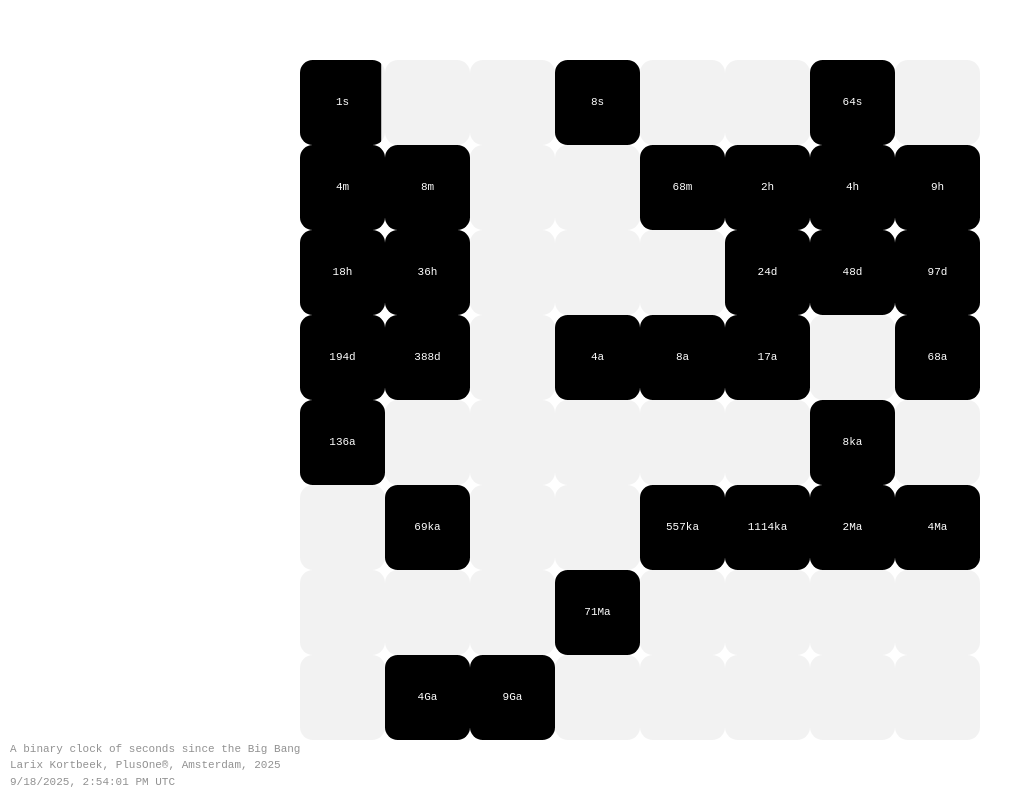
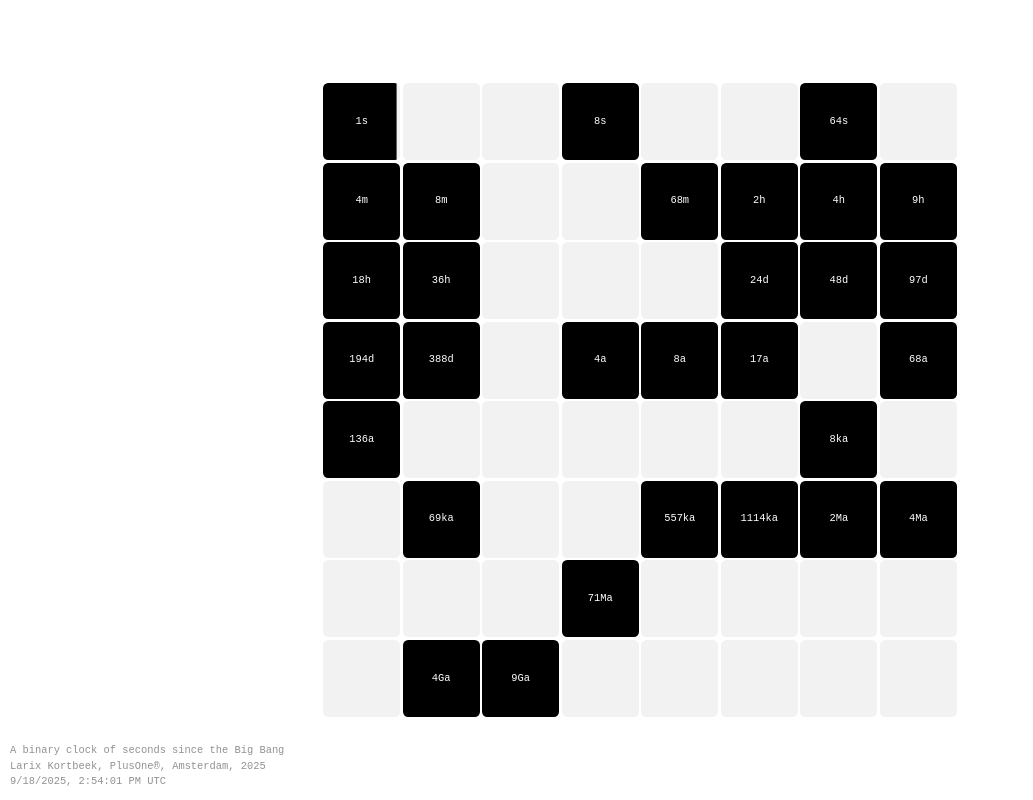
Before and after one commit to larixk/universal-binary-clock, a React (Vite) app: page / in a window 1280 px wide. Shown: the whole page, without its empty margins (0-1033 px from the left). Built offline with nearby package versions, Linux system fonts and the light colour scheme.

Commit message:
Update README to simplify project description and remove outdated sections; enhance CSS styles for grid layout and cell presentation in App component, improving visual consistency and maintainability.

```diff
--- a/src/App.css
+++ b/src/App.css
@@ -5,6 +5,9 @@
   justify-content: center;
   align-items: center;
   flex-direction: column;
+  font-size: 0.8em;
+
+  font-family: monospace;
 }
 
 a {
@@ -13,43 +16,38 @@ a {
 }
 
 .grid-container {
-  display: flex;
-  flex-wrap: wrap;
+  display: grid;
+  height: 100%;
+  aspect-ratio: 1;
+  gap: 0.25em;
+  padding: 8em;
 }
 
-.cell-container {
+.cell {
   display: flex;
+  background-color: rgba(0, 0, 0, 0.05);
   flex-direction: column;
   align-items: center;
-  font-size: 11px;
-  font-family: monospace;
-}
-
-.cell-background {
-  background-color: rgba(0, 0, 0, 0.05);
-  display: flex;
-  align-items: center;
   justify-content: center;
+  border-radius: 0.5em;
+  corner-shape: bevel;
   position: relative;
   overflow: hidden;
-  border-radius: 15%;
-  corner-shape: bevel;
 }
 
 .cell-text {
   color: white;
-  font-size: 11px;
-  font-family: monospace;
   mix-blend-mode: difference;
   transition: opacity 0.2s ease-in-out;
   opacity: 0;
+  cursor: default;
 }
 
 .cell-on .cell-text {
   opacity: 1;
 }
 
-.cell-background:hover .cell-text {
+.cell:hover .cell-text {
   opacity: 1;
 }
 
@@ -77,7 +75,6 @@ a {
 }
 
 .footer {
-  font-size: 11px;
   font-family: monospace;
   position: absolute;
   bottom: 0;
--- a/src/App.tsx
+++ b/src/App.tsx
@@ -16,22 +16,20 @@ function App() {
     <div className="app">
       <div
         className="grid-container"
-        style={{ width: `${gridSize * cellSize}px` }}
+        style={{
+          gridTemplateColumns: `repeat(${gridSize}, 1fr)`,
+          gridTemplateRows: `repeat(${gridSize}, 1fr)`,
+        }}
       >
         {Array.from({ length: gridSize ** 2 }, (_, cellIndex) => {
           const isOn = !!((smoothedValue >> BigInt(cellIndex)) & BigInt(1));
           return (
             <div
-              className={`cell-container ${isOn ? "cell-on" : "cell-off"}`}
+              className={`cell ${isOn ? "cell-on" : "cell-off"}`}
               key={cellIndex}
             >
-              <div
-                className="cell-background"
-                style={{ width: `${cellSize}px`, height: `${cellSize}px` }}
-              >
-                <div className="cell-text">{getTimeScale(cellIndex)}</div>
-                <div className="cell-fill" />
-              </div>
+              <div className="cell-text">{getTimeScale(cellIndex)}</div>
+              <div className="cell-fill" />
             </div>
           );
         })}
```
Also changed, not shown: 1 other file (tests, documents, lock files or other folders).
